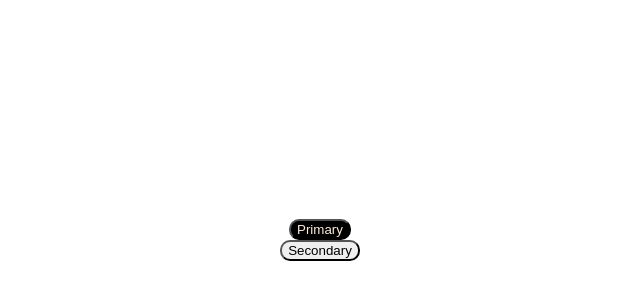
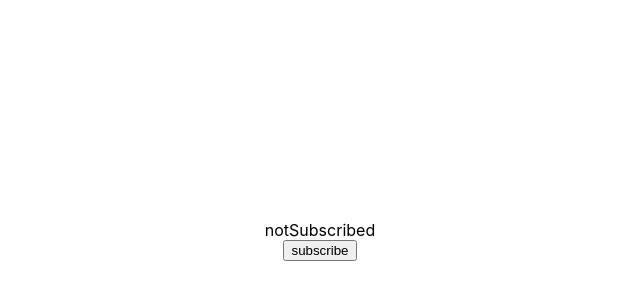
Before and after one commit to lmachens/boilerplate, a Next.js app: page / in a window 1280 px wide. Shown: the part 160-460 px from the top of the page, without its empty margins (320-960 px from the left). Built offline with nearby package versions, Linux system fonts and the light colour scheme.

Commit message:
✨ Subscribe push notifcations

```diff
--- /dev/null
+++ b/hooks/useSubscription.ts
@@ -0,0 +1,69 @@
+import { useState } from "react";
+
+type VAPID = {
+  publicKey: string;
+};
+export const getVAPID = (): Promise<VAPID> => {
+  return fetch("/api/vapid").then((response) => response.json());
+};
+
+type Subscription = {
+  endpointURL: string;
+  auth: string;
+  p256dh: string;
+};
+export const subscribeNotifications = (
+  subscription: Subscription
+): Promise<Subscription> => {
+  return fetch("/api/subscriptions", {
+    method: "POST",
+    headers: {
+      "Content-Type": "application/json",
+    },
+    body: JSON.stringify(subscription),
+  }).then((response) => response.json());
+};
+
+const urlBase64ToUint8Array = (base64String: string) => {
+  const padding = "=".repeat((4 - (base64String.length % 4)) % 4);
+  const base64 = (base64String + padding).replace(/-/g, "+").replace(/_/g, "/");
+
+  const rawData = window.atob(base64);
+  const outputArray = new Uint8Array(rawData.length);
+
+  for (let i = 0; i < rawData.length; ++i) {
+    outputArray[i] = rawData.charCodeAt(i);
+  }
+  return outputArray;
+};
+
+const useSubscription = (): [PushSubscription, () => Promise<void>] => {
+  const [subscription, setSubscription] = useState<PushSubscription>(null);
+
+  const subscribe = async () => {
+    const status = await Notification.requestPermission();
+    if (status !== "granted") {
+      return;
+    }
+
+    const registration = await navigator.serviceWorker.ready;
+
+    const { publicKey } = await getVAPID();
+    const convertedVapidKey = urlBase64ToUint8Array(publicKey);
+    const subscription = await registration.pushManager.subscribe({
+      userVisibleOnly: true,
+      applicationServerKey: convertedVapidKey,
+    });
+    const { keys } = subscription.toJSON();
+    await subscribeNotifications({
+      endpointURL: subscription.endpoint,
+      auth: keys.auth,
+      p256dh: keys.p256dh,
+    });
+
+    setSubscription(subscription);
+  };
+  return [subscription, subscribe];
+};
+
+export default useSubscription;
--- a/pages/index.tsx
+++ b/pages/index.tsx
@@ -1,8 +1,9 @@
 import Head from "next/head";
-import Button from "../components/button/Button";
+import useSubscription from "../hooks/useSubscription";
 import styles from "../styles/Home.module.css";
 
 export default function Home() {
+  const [subscription, subscribe] = useSubscription();
   return (
     <div className={styles.container}>
       <Head>
@@ -10,8 +11,8 @@ export default function Home() {
       </Head>
 
       <main className={styles.main}>
-        <Button primary label="Primary" />
-        <Button primary={false} label="Secondary" />
+        <span>{subscription ? "subscribed" : "notSubscribed"}</span>
+        <button onClick={subscribe}>subscribe</button>
       </main>
     </div>
   );
```
